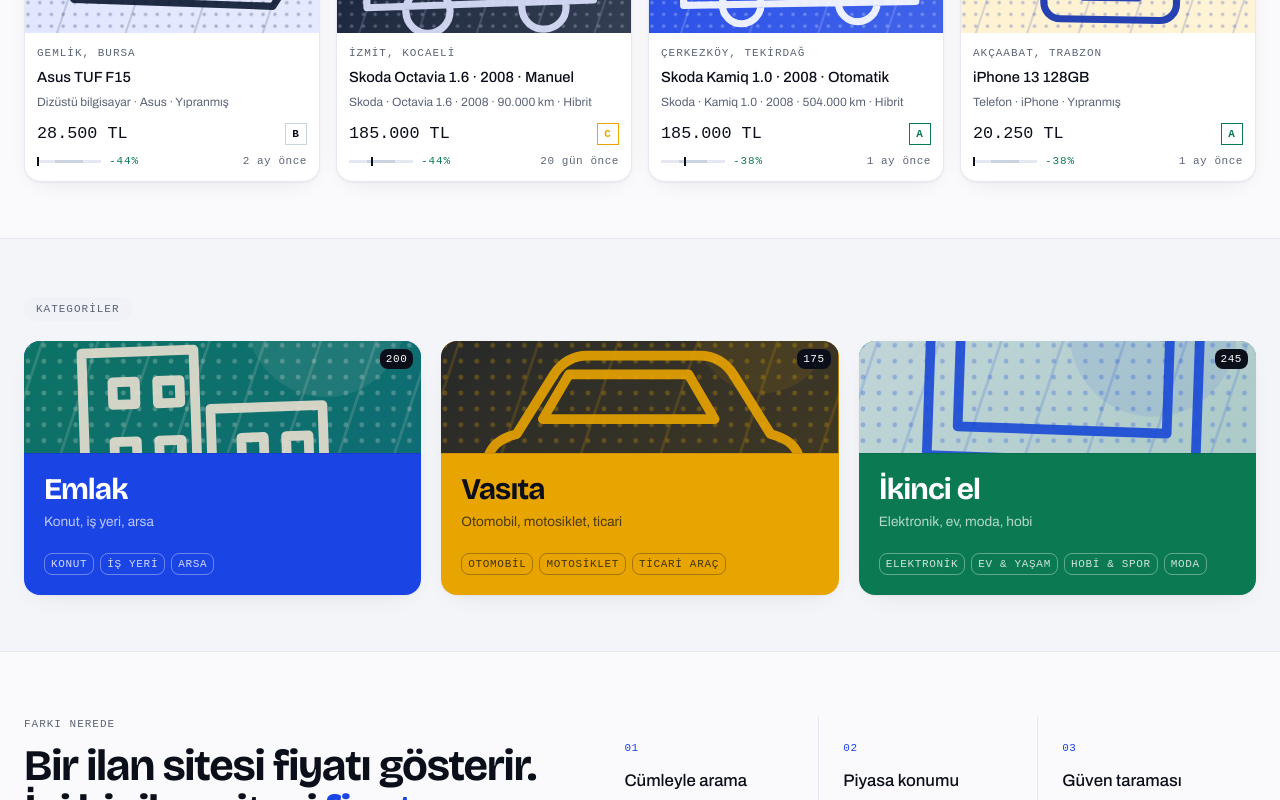
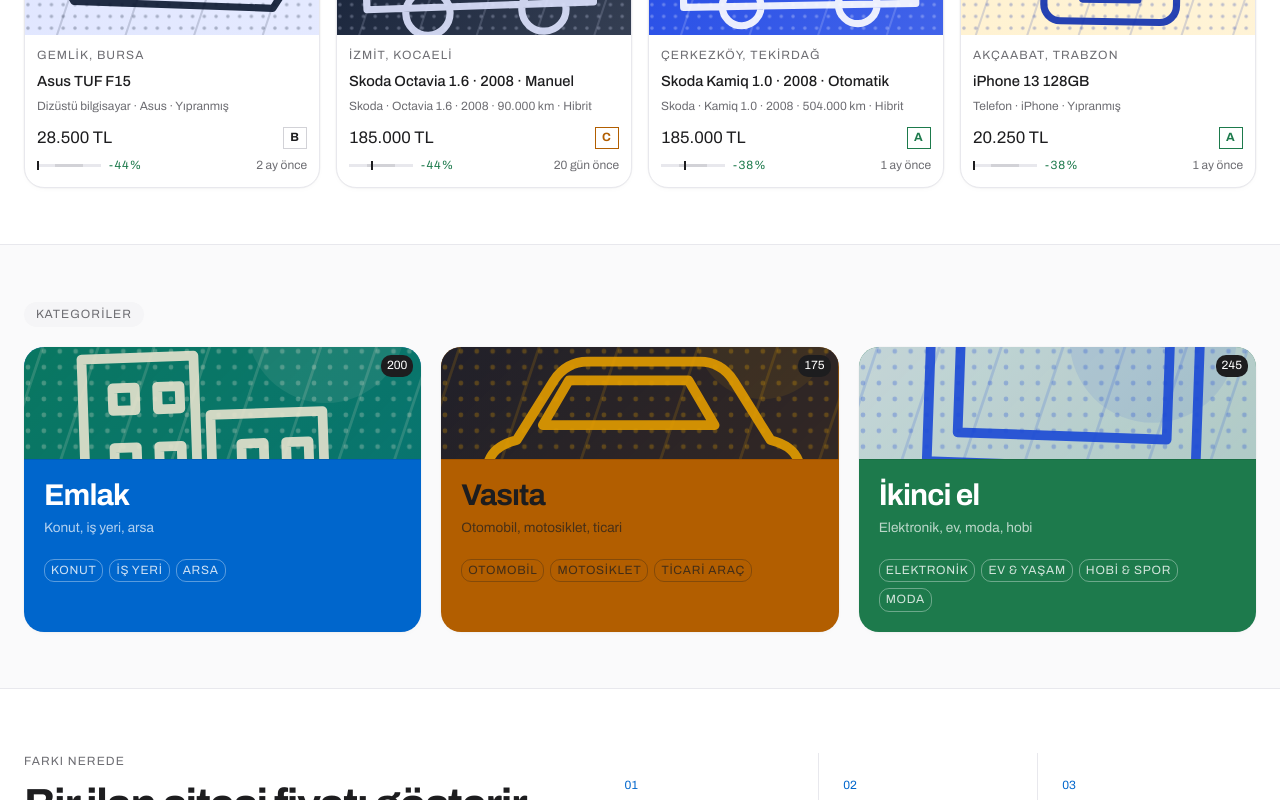
Before and after one commit to dracarysbae/ozilan, a Next.js app in the folder ozilan/: page / in a window 1280 px wide. Shown: the part 1180-1980 px from the top of the page. Built offline with nearby package versions, Linux system fonts and the light colour scheme; a web font is replaced by a local one.

Commit message:
tasarim v4 Sade: yeni renk/tipografi jetonlari

```diff
--- a/ozilan/tailwind.config.ts
+++ b/ozilan/tailwind.config.ts
@@ -1,44 +1,46 @@
 import type { Config } from "tailwindcss";
 
 /**
- * Görsel kimlik v3: "Porselen"
- * Sadelik içinde imza: bol boşluk, kıl payı çizgiler, yumuşak derinlik.
- * Renk disiplini — tek vurgu kobalt, fiyat vurgusu safran; gerisi sessiz.
+ * Görsel kimlik v4: "Sade"
+ * Tek yazı ailesi, neredeyse tek renk, kıl payı çizgi, çok boşluk.
+ * Vurgu sayılarda ve tek bir mavide; geri kalan her şey sessiz.
  */
 export default {
   content: ["./src/**/*.{ts,tsx}"],
   theme: {
     extend: {
       colors: {
-        ink: { DEFAULT: "#0B0F1A", 2: "#151B2B", 3: "#232B40", line: "#2B3450" },
-        paper: { DEFAULT: "#FAFAFC", 2: "#FFFFFF", 3: "#F0F2F7" },
-        line: { DEFAULT: "#E5E8F0", strong: "#CBD2E0" },
-        mute: { DEFAULT: "#5C6577", 2: "#99A1B3" },
-        signal: { DEFAULT: "#1B44E5", ink: "#1233B8", soft: "#EDF1FF" },
-        gold: { DEFAULT: "#E8A400", ink: "#8F6600", soft: "#FFF5DC" },
-        moss: { DEFAULT: "#0B7A52", soft: "#E3F4EC" },
-        alert: { DEFAULT: "#D3302B", soft: "#FCEAE9" },
+        ink: { DEFAULT: "#1D1D1F", 2: "#2C2C2E", 3: "#48484A", line: "#3A3A3C" },
+        paper: { DEFAULT: "#FFFFFF", 2: "#FFFFFF", 3: "#F5F5F7" },
+        line: { DEFAULT: "#E8E8ED", strong: "#D2D2D7" },
+        mute: { DEFAULT: "#6E6E73", 2: "#8E8E93" },
+        signal: { DEFAULT: "#0066CC", ink: "#0055B3", soft: "#EAF2FC" },
+        gold: { DEFAULT: "#B25E00", ink: "#8A4900", soft: "#FBF1E6" },
+        moss: { DEFAULT: "#1D7A4C", soft: "#E8F4ED" },
+        alert: { DEFAULT: "#C2352F", soft: "#FBECEB" },
       },
       fontFamily: {
-        sans: ["var(--font-sans)", "ui-sans-serif", "system-ui", "sans-serif"],
-        serif: ["var(--font-display)", "var(--font-sans)", "sans-serif"],
-        mono: ["var(--font-mono)", "ui-monospace", "monospace"],
+        sans: ["var(--font-sans)", "-apple-system", "BlinkMacSystemFont", "Segoe UI", "sans-serif"],
+        serif: ["var(--font-sans)", "-apple-system", "sans-serif"],
+        mono: ["var(--font-sans)", "-apple-system", "sans-serif"],
       },
       fontSize: {
-        "2xs": ["0.6875rem", { lineHeight: "1rem", letterSpacing: "0.05em" }],
+        "2xs": ["0.75rem", { lineHeight: "1.1rem", letterSpacing: "0" }],
       },
-      borderRadius: { sm: "8px", DEFAULT: "10px", md: "12px", lg: "16px", xl: "22px" },
+      maxWidth: { shell: "1180px" },
+      borderRadius: { sm: "10px", DEFAULT: "14px", md: "16px", lg: "20px", xl: "28px" },
       boxShadow: {
-        plaque: "0 1px 2px rgba(11,15,26,.04), 0 8px 28px -14px rgba(11,15,26,.14)",
-        "plaque-sm": "0 1px 2px rgba(11,15,26,.05)",
-        "plaque-blue": "0 12px 32px -14px rgba(27,68,229,.35)",
-        pop: "0 2px 4px rgba(11,15,26,.05), 0 18px 44px -16px rgba(11,15,26,.22)",
+        plaque: "0 0 0 0.5px rgba(0,0,0,.04), 0 2px 8px -4px rgba(0,0,0,.06)",
+        "plaque-sm": "0 1px 2px rgba(0,0,0,.04)",
+        "plaque-blue": "0 8px 24px -12px rgba(0,102,204,.4)",
+        pop: "0 0 0 0.5px rgba(0,0,0,.05), 0 12px 32px -12px rgba(0,0,0,.14)",
       },
-      transitionDuration: { DEFAULT: "160ms" },
+      transitionDuration: { DEFAULT: "220ms" },
+      transitionTimingFunction: { DEFAULT: "cubic-bezier(.32,.72,0,1)" },
       keyframes: {
-        rise: { "0%": { opacity: "0", transform: "translateY(10px)" }, "100%": { opacity: "1", transform: "none" } },
+        rise: { "0%": { opacity: "0", transform: "translateY(8px)" }, "100%": { opacity: "1", transform: "none" } },
       },
-      animation: { rise: "rise .4s cubic-bezier(.2,.7,.2,1) both" },
+      animation: { rise: "rise .45s cubic-bezier(.32,.72,0,1) both" },
     },
   },
   plugins: [],
```
